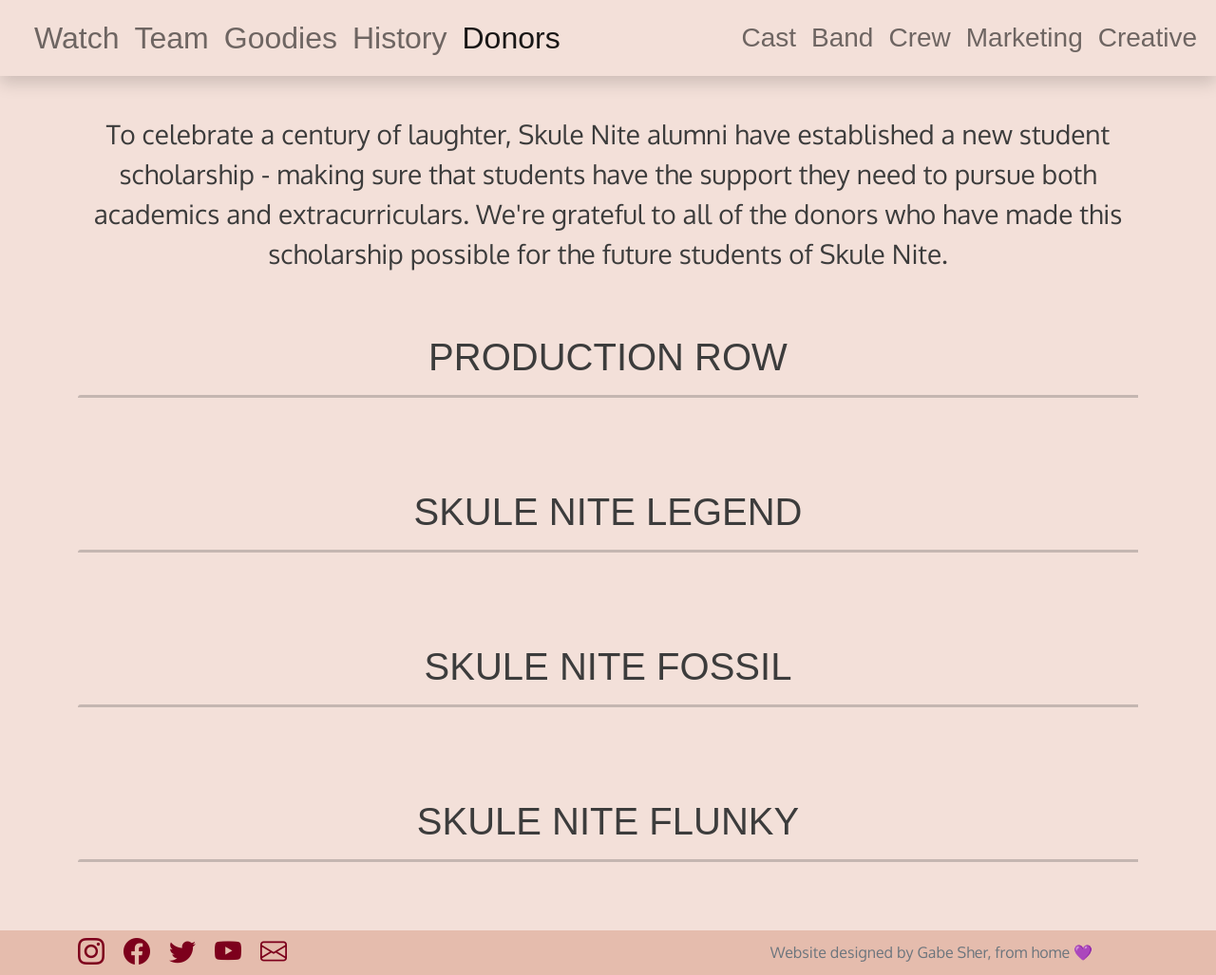
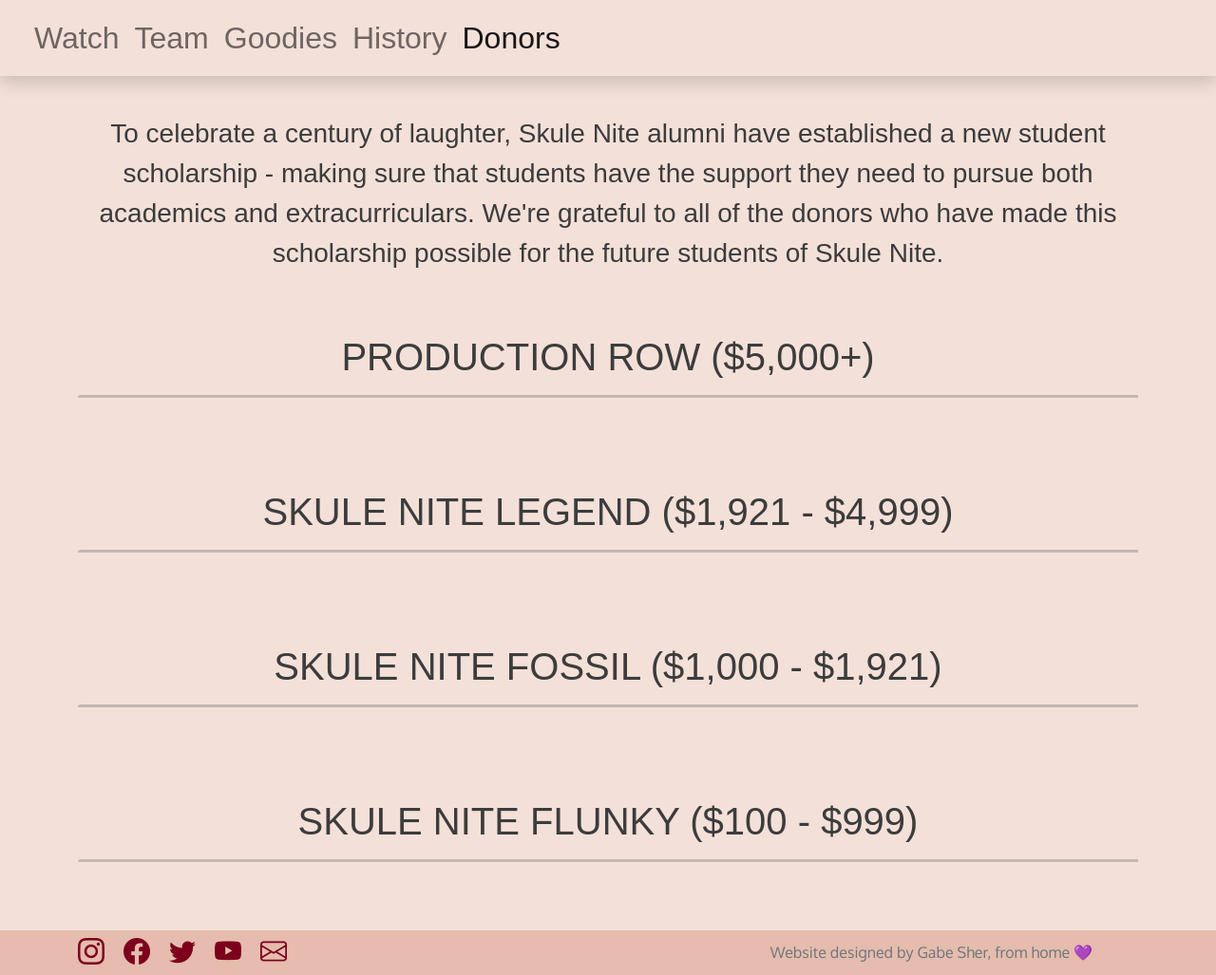
Before and after one commit to skulenite-web/2t1, a Python web app: template app/templates/donors.html in a window 1280 px wide. Shown: the part 200-1227 px from the top of the page at 95% size. Run offline with Jinja, Linux system fonts and the light colour scheme; the template is opened without the code that fills it, so the values that code supplies are empty; some libraries are stand-ins or nearby versions; some web fonts are replaced.

Commit message:
Slight changes to Donors page

```diff
--- a/app/templates/donors.html
+++ b/app/templates/donors.html
@@ -1,14 +1,13 @@
 {% extends "base.html" %}
 {% block nav_donors %}active{% endblock %}
 {% block team_js %}<script src="{{ url_for('static', filename='js/show-on-scroll.js') }}" type='text/javascript'></script>{% endblock %}
-{% set teampage = "true" %}
 
 {% block content %}
     <section class='container'>
 
-      <p class='text-center fs-3 my-3'>To celebrate a century of laughter, Skule Nite alumni have established a new student scholarship - making sure that students have the support they need to pursue both academics and extracurriculars. We're grateful to all of the donors who have made this scholarship possible for the future students of Skule Nite.</p>
+      <p class='text-center sub-font fs-3 my-3'>To celebrate a century of laughter, Skule Nite alumni have established a new student scholarship - making sure that students have the support they need to pursue both academics and extracurriculars. We're grateful to all of the donors who have made this scholarship possible for the future students of Skule Nite.</p>
 
-      <h1 class='h1 mt-2 text-center sub-font pt-5' id='creative'> PRODUCTION ROW </h1>
+      <h1 class='h1 mt-2 text-center sub-font pt-5' id='creative'> PRODUCTION ROW ($5,000+) </h1>
       <hr class='people-hr border-dark mb-5' />
       <section class='text-center'>
         {% for donor in produc %}
@@ -16,7 +15,7 @@
         {% endfor %}
       </section>
 
-      <h1 class='h1 mt-2 text-center sub-font pt-5' id='creative'> SKULE NITE LEGEND </h1>
+      <h1 class='h1 mt-2 text-center sub-font pt-5' id='creative'> SKULE NITE LEGEND ($1,921 - $4,999) </h1>
       <hr class='people-hr border-dark mb-5' />
       <section class='text-center'>
         {% for donor in legend %}
@@ -24,7 +23,7 @@
         {% endfor %}
       </section>
 
-      <h1 class='h1 mt-2 text-center sub-font pt-5' id='creative'> SKULE NITE FOSSIL </h1>
+      <h1 class='h1 mt-2 text-center sub-font pt-5' id='creative'> SKULE NITE FOSSIL ($1,000 - $1,921) </h1>
       <hr class='people-hr border-dark mb-5' />
       <section class='text-center'>
         {% for donor in fossil %}
@@ -32,7 +31,7 @@
         {% endfor %}
       </section>
 
-      <h1 class='h1 mt-2 text-center sub-font pt-5' id='creative'> SKULE NITE FLUNKY </h1>
+      <h1 class='h1 mt-2 text-center sub-font pt-5' id='creative'> SKULE NITE FLUNKY ($100 - $999) </h1>
       <hr class='people-hr border-dark mb-5' />
       <section class='text-center'>
         {% for donor in flunky %}
```
